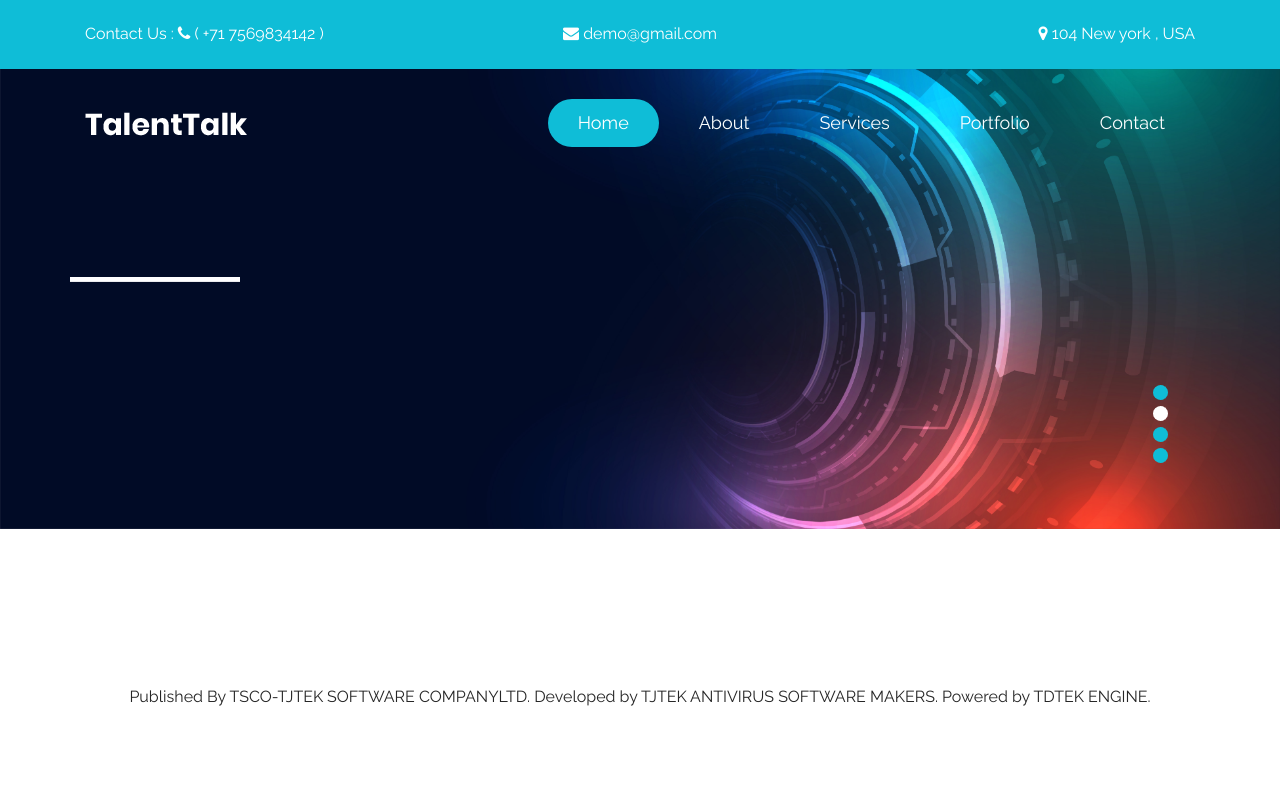
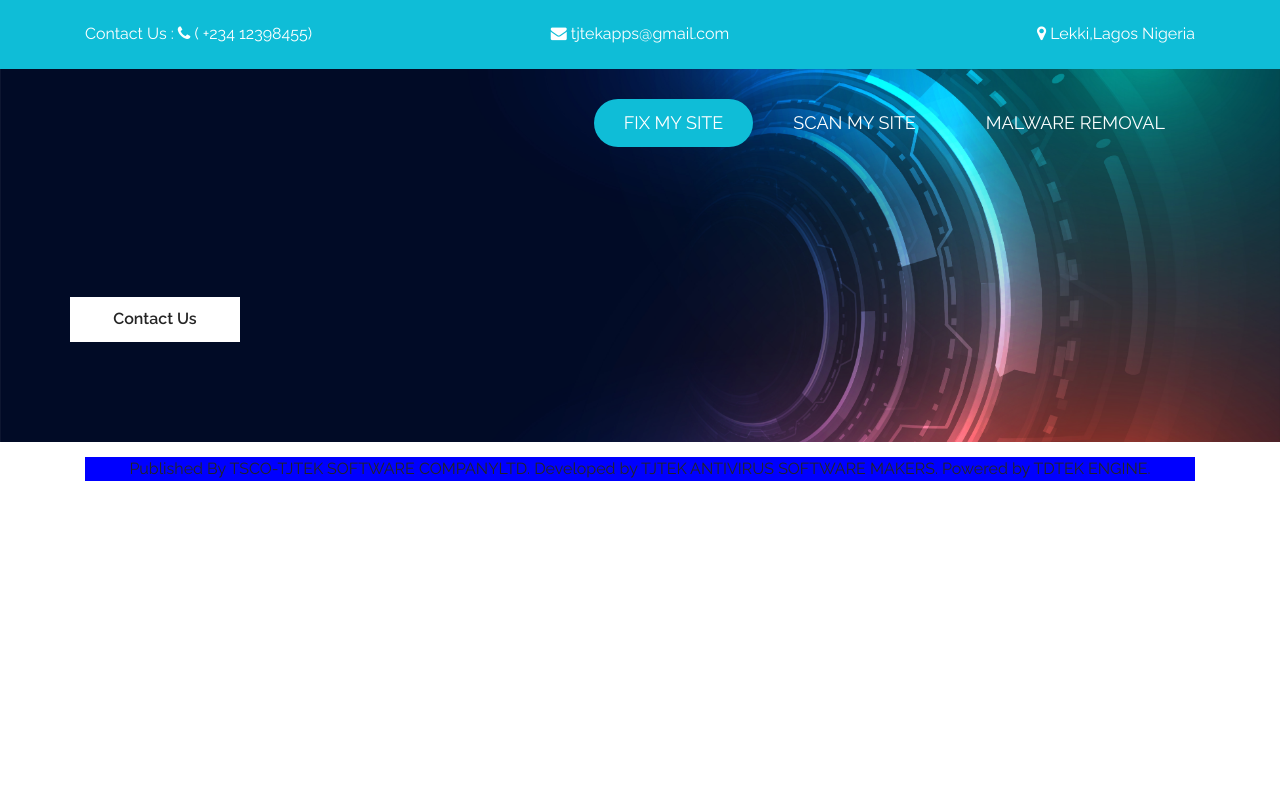
Before and after one commit to Code-Gale/Tav, a plain HTML site: page index.html in a window 1280 px wide. Drawn offline with Linux system fonts and the light colour scheme.

Commit message:
Update index.html

```diff
--- a/index.html
+++ b/index.html
@@ -9,7 +9,7 @@
       <meta name="viewport" content="width=device-width, initial-scale=1">
       <meta name="viewport" content="initial-scale=1, maximum-scale=1">
       <!-- site metas -->
-      <title>Talent Talk</title>
+      <title>Tavism Web Scanner</title>
       <meta name="keywords" content="">
       <meta name="description" content="">
       <meta name="author" content="">
@@ -35,9 +35,9 @@
             <div class="row">
                <div class="col-sm-12">
                   <div class="header_top_main">
-                     <div class="call_text">Contact Us : <a href="#"><i class="fa fa-phone" aria-hidden="true"></i> ( +71 7569834142 ) </a></div>
-                     <div class="call_text_2"><a href="#"><i class="fa fa-envelope" aria-hidden="true"></i> demo@gmail.com</a></div>
-                     <div class="call_text_1"><a href="#"><i class="fa fa-map-marker" aria-hidden="true"></i> 104 New york , USA</a></div>
+                     <div class="call_text">Contact Us : <a href="#"><i class="fa fa-phone" aria-hidden="true"></i> ( +234 12398455) </a></div>
+                     <div class="call_text_2"><a href="#"><i class="fa fa-envelope" aria-hidden="true"></i> tjtekapps@gmail.com</a></div>
+                     <div class="call_text_1"><a href="#"><i class="fa fa-map-marker" aria-hidden="true"></i> Lekki,Lagos Nigeria</a></div>
                   </div>
                </div>
             </div>
@@ -48,26 +48,20 @@
       <div class="header_section">
          <div class="container">
             <nav class="navbar navbar-expand-lg navbar-light bg-light">
-               <div class="logo"><a href="index.html"><img src="images/logo.png"></a></div>
+               <div class="logo"><a href="index.html"><img src=""></a></div>
                <button class="navbar-toggler" type="button" data-toggle="collapse" data-target="#navbarSupportedContent" aria-controls="navbarSupportedContent" aria-expanded="false" aria-label="Toggle navigation">
                <span class="navbar-toggler-icon"></span>
                </button>
                <div class="collapse navbar-collapse" id="navbarSupportedContent">
                   <ul class="navbar-nav ml-auto">
                      <li class="nav-item active">
-                        <a class="nav-link" href="index.html">Home</a>
+                        <a class="nav-link" href="index.html">FIX MY SITE</a>
                      </li>
                      <li class="nav-item">
-                        <a class="nav-link" href="about.html">About</a>
+                        <a class="nav-link" href="about.html">SCAN MY SITE</a>
                      </li>
                      <li class="nav-item">
-                        <a class="nav-link" href="services.html">Services</a>
-                     </li>
-                     <li class="nav-item">
-                        <a class="nav-link" href="portfolio.html">Portfolio</a>
-                     </li>
-                     <li class="nav-item">
-                        <a class="nav-link" href="contact.html">Contact</a>
+                        <a class="nav-link" href="services.html">MALWARE REMOVAL</a>
                      </li>
                   </ul>
                   <form class="form-inline my-2 my-lg-0">
@@ -78,22 +72,13 @@
          <!-- banner section start -->
          <div class="banner_section layout_padding">
             <section class="slide-wrapper">
-               <div class="container">
-                  <div id="myCarousel" class="carousel slide" data-ride="carousel">
-                     <ol class="carousel-indicators">
-                        <li data-target="#myCarousel" data-slide-to="0" class="active"></li>
-                        <li data-target="#myCarousel" data-slide-to="1"></li>
-                        <li data-target="#myCarousel" data-slide-to="2"></li>
-                        <li data-target="#myCarousel" data-slide-to="3"></li>
-                     </ol>
                      <div class="carousel-inner">
                         <div class="carousel-item active">
                            <div class="container">
                               <div class="row">
                                  <div class="col-sm-12">
                                     <div class="banner_taital_main">
-                                       <h1 class="banner_taital">Talent Talk Web Agency</h1>
-                                       <p class="banner_text">Lorem ipsum dolor sit amet, consectetur adipiscing elit, sed do eiusmod tempor incididunt ut labore et dolore magna </p>
+
                                        <div class="btn_main">
                                           <div class="contact_bt"><a href="contact.html">Contact Us</a></div>
                                        </div>
@@ -107,8 +92,7 @@
                               <div class="row">
                                  <div class="col-sm-12">
                                     <div class="banner_taital_main">
-                                       <h1 class="banner_taital">Talent Talk Web Agency</h1>
-                                       <p class="banner_text">Lorem ipsum dolor sit amet, consectetur adipiscing elit, sed do eiusmod tempor incididunt ut labore et dolore magna </p>
+
                                        <div class="contact_bt"><a href="contact.html">contact Us</a></div>
                                     </div>
                                  </div>
@@ -120,9 +104,7 @@
                               <div class="row">
                                  <div class="col-sm-12">
                                     <div class="banner_taital_main">
-                                       <h1 class="banner_taital">Talent Talk Web Agency</h1>
-                                       <p class="banner_text">Lorem ipsum dolor sit amet, consectetur adipiscing elit, sed do eiusmod tempor incididunt ut labore et dolore magna </p>
-                                       <div class="contact_bt"><a href="contact.html">contact Us</a></div>
+
                                     </div>
                                  </div>
                               </div>
@@ -133,9 +115,7 @@
                               <div class="row">
                                  <div class="col-sm-12">
                                     <div class="banner_taital_main">
-                                       <h1 class="banner_taital">Talent Talk Web Agency</h1>
-                                       <p class="banner_text">Lorem ipsum dolor sit amet, consectetur adipiscing elit, sed do eiusmod tempor incididunt ut labore et dolore magna </p>
-                                       <div class="contact_bt"><a href="contact.html">contact Us</a></div>
+
                                     </div>
                                  </div>
                               </div>
@@ -152,7 +132,7 @@
          <div class="container">
             <div class="row">
                <div class="col-sm-12">
-                  <p class="copyright_text">Published By TSCO-TJTEK SOFTWARE COMPANYLTD. Developed by TJTEK ANTIVIRUS SOFTWARE MAKERS. Powered by TDTEK ENGINE.</p>
+                  <p class="copyright_text" style="background-color:blue;">Published By TSCO-TJTEK SOFTWARE COMPANYLTD. Developed by TJTEK ANTIVIRUS SOFTWARE MAKERS. Powered by TDTEK ENGINE.</p>
                </div>
             </div>
          </div>
```
